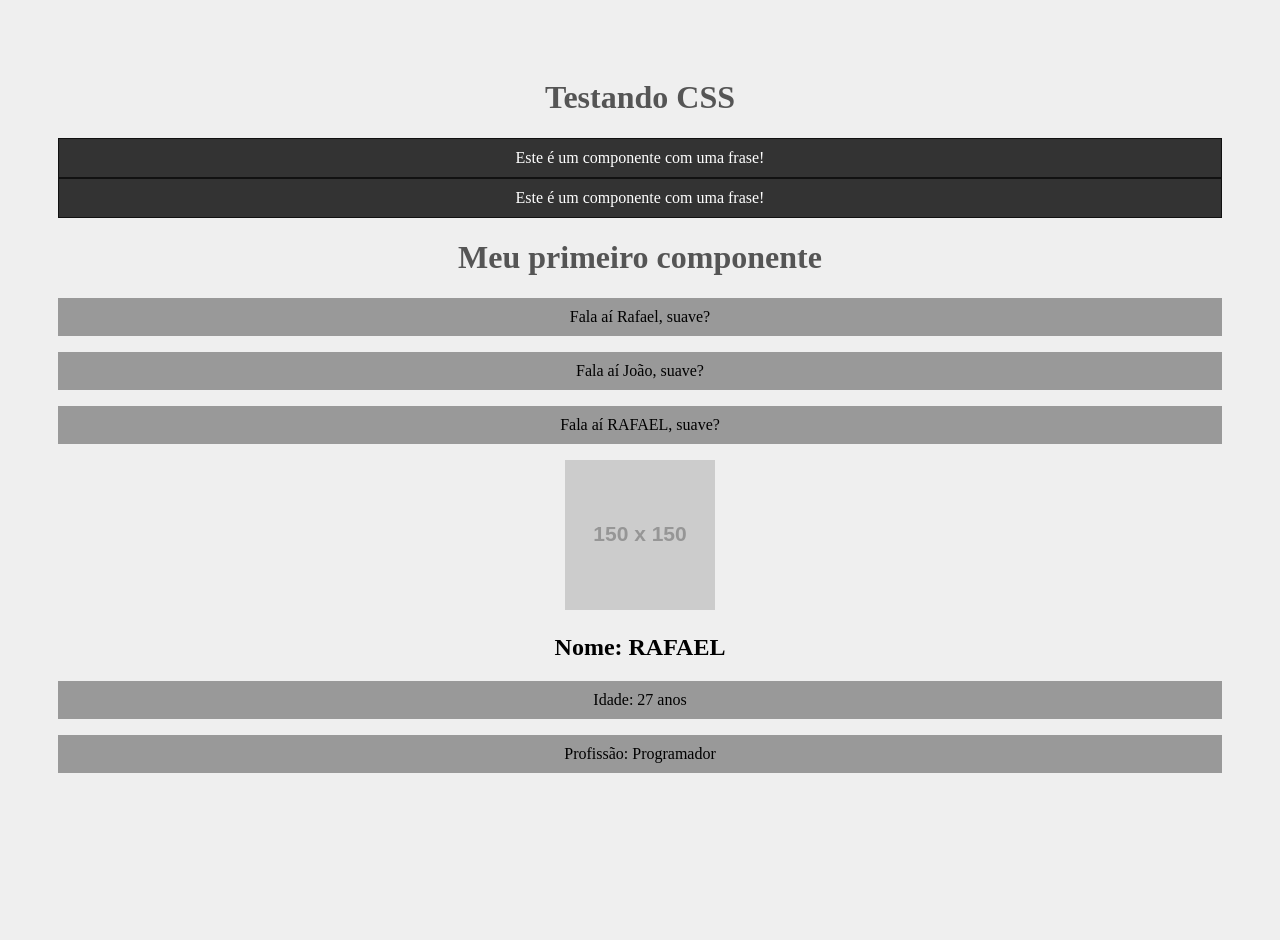
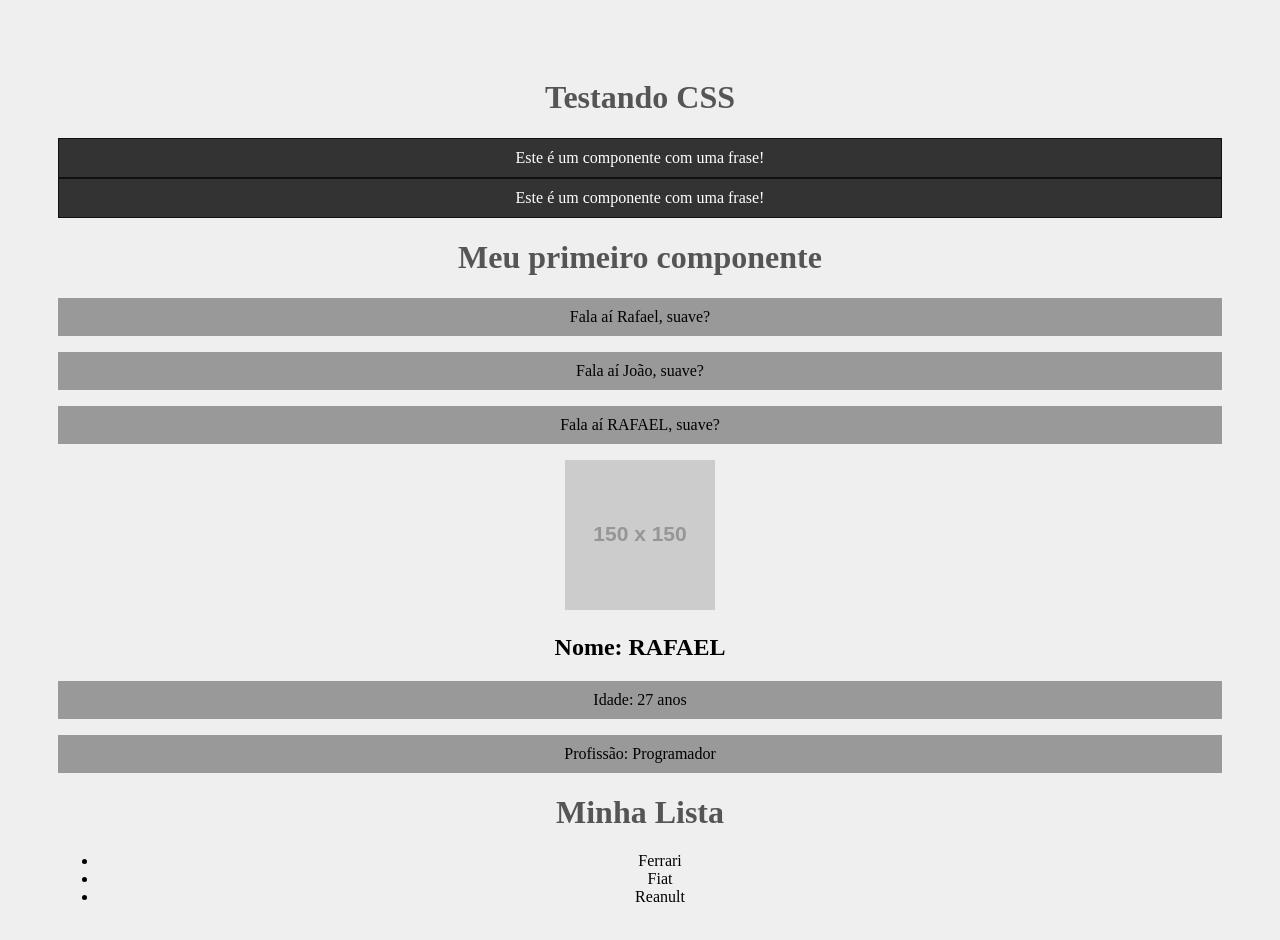
Before and after one commit to dev-rafaelcunha/ReactJs-Hora_de_Codar, a React (Create React App) app: page / in a window 1280 px wide. Shown: the top 940 px of the page. Before the commit the page ends 847 px from the top, so only its background shows below. Built offline with nearby package versions, Linux system fonts and the light colour scheme.

Commit message:
Utilizando React Fragments.

```diff
--- a/src/App.js
+++ b/src/App.js
@@ -3,6 +3,7 @@
 import SayMyName from './components/SayMyName';
 import Pessoa from './components/Pessoa';
 import Frase from './components/Frase';
+import List from './components/List';
 
 function App() {
 
@@ -25,6 +26,7 @@
         profissao = {profissao}
         foto = {foto}
       />
+      <List />
     </div>
   );
 }
--- /dev/null
+++ b/src/components/Item.js
@@ -0,0 +1,11 @@
+function Item({marca}) {
+
+    return (
+
+        <>
+            <li>{marca}</li>
+        </>
+    );
+}
+
+export default Item;
--- /dev/null
+++ b/src/components/List.js
@@ -0,0 +1,18 @@
+import Item from './Item';
+
+function List() {
+
+    return (
+
+        <>
+            <h1>Minha Lista</h1>
+            <ul>
+                <Item marca='Ferrari' />
+                <Item marca='Fiat' />
+                <Item marca='Reanult' />
+            </ul>
+        </>
+    );
+}
+
+export default List;
```
